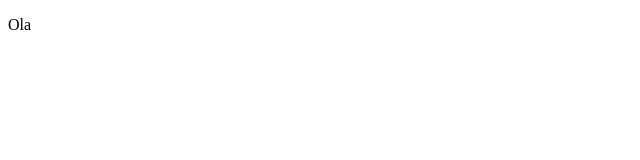
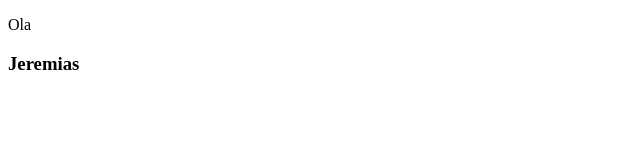
Before and after one commit to tatawebdev/aulas, a plain HTML site: page index.html in a window 1280 px wide. Shown: the full height of the page, 0-640 px from the left. Drawn offline with Linux system fonts and the light colour scheme.

Commit message:
Inclusão do jeremias

```diff
--- a/index.html
+++ b/index.html
@@ -6,5 +6,6 @@
   </head>
   <body>
     <p>Ola</p>
+    <h3>Jeremias</h3>
   </body>
 </html>
```
